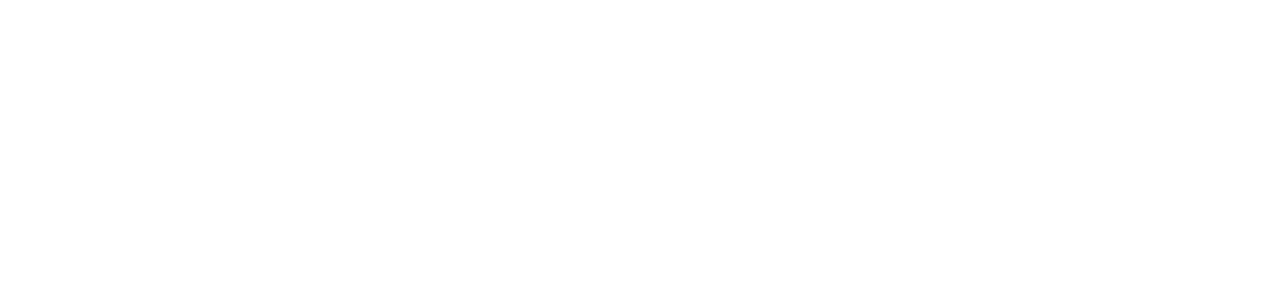
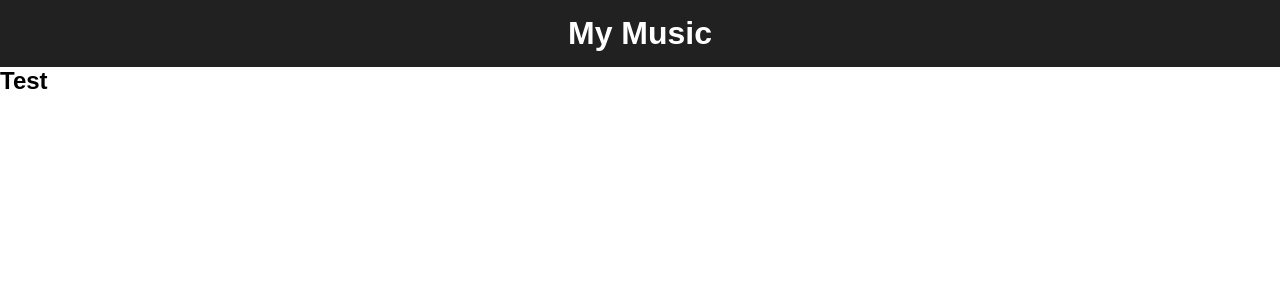
Before and after one commit to Philippe-F/playlist, a Vue app: page / in a window 1280 px wide. Shown: the top 300 px of the page. Built offline with nearby package versions, Linux system fonts and the light colour scheme.

Commit message:
Create and style header

```diff
--- a/src/App.vue
+++ b/src/App.vue
@@ -1,16 +1,48 @@
 <template>
-
   <div id="app">
-
+    <header>
+      <h1>My Music</h1>
+    </header>
+    <main>
+      <section class="player">
+        <h2 class="song-title">Test</h2>
+      </section>
+    </main>
   </div>
 </template>
 
 <script>
 export default {
-  name: 'App'
+  name: 'App',
+    // the "data" returns our state
+  data () {
+    return {
+      current: {
+        title: 'SONG TITLE'
+      }
+    }
+  }
 }
 </script>
 
 <style>
+* {
+  margin: 0;
+  padding: 0;
+  box-sizing: border-box;
+}
+
+body {
+  font-family: sans-serif;
+}
+
+header {
+  display: flex;
+  justify-content: center;
+  align-items: center;
+  padding: 15px;
+  background-color: #212121;
+  color: #FFF;
+}
 
 </style>
```
